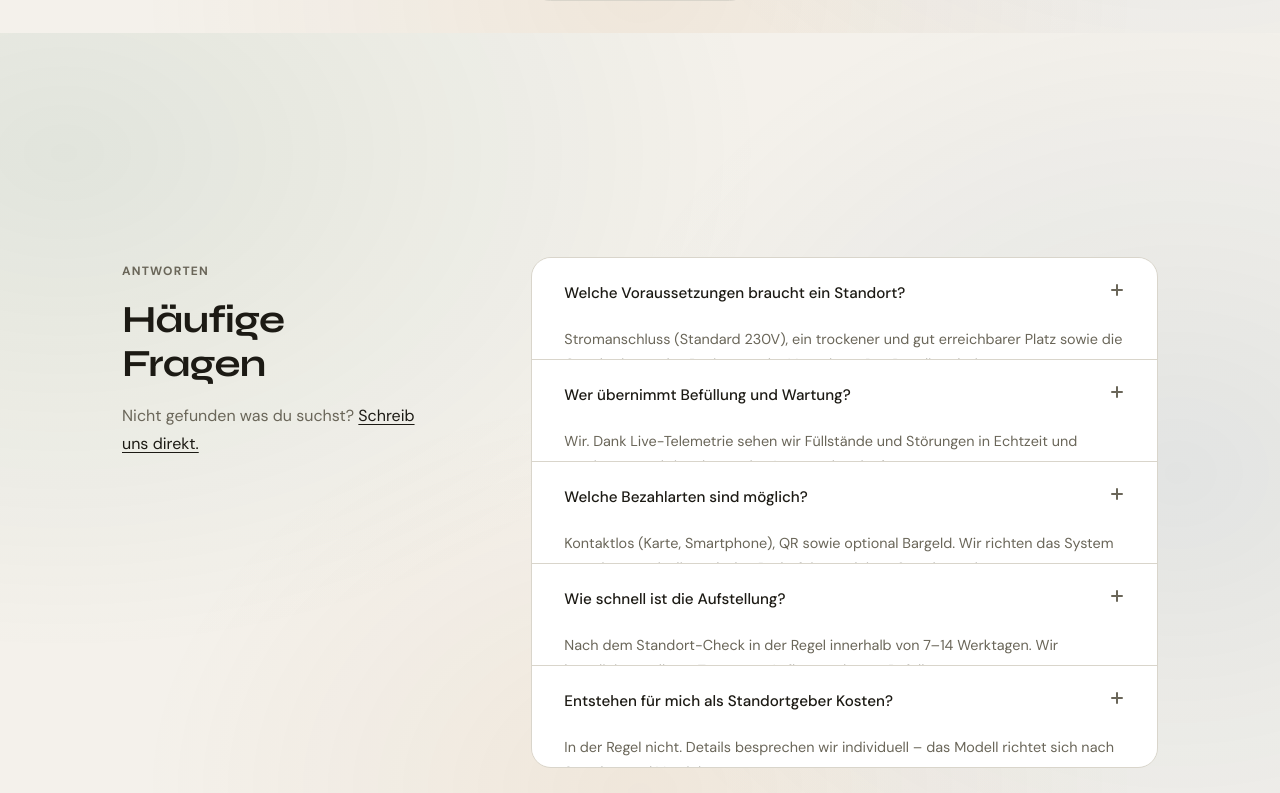
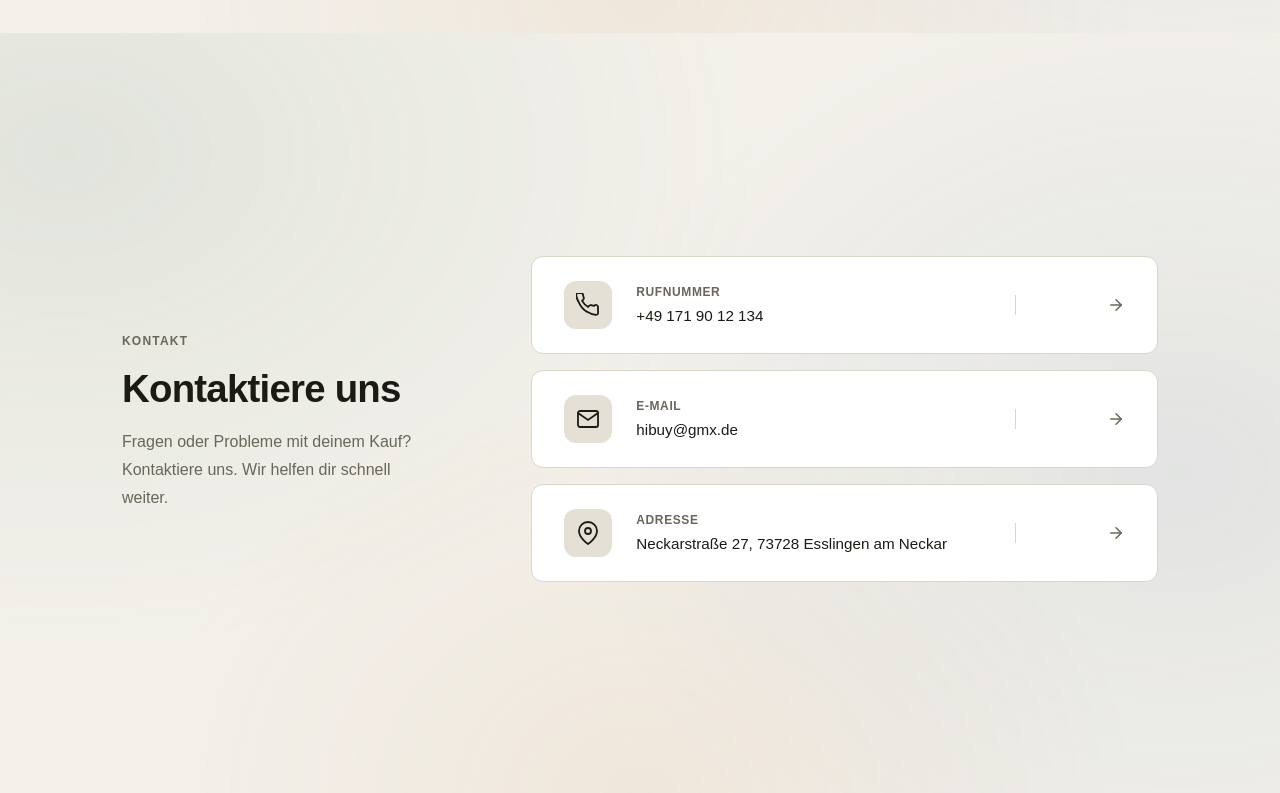
Before and after one commit to Mescak6134/HiBuy-Vue, a Vue app: page /produkte in a window 1280 px wide. Shown: the part 1567-2360 px from the top of the page. Built offline with nearby package versions, Linux system fonts and the light colour scheme; a web font is replaced by a local one.

Commit message:
Initial commit

```diff
--- a/src/App.vue
+++ b/src/App.vue
@@ -1,6 +1,6 @@
 <script setup lang="ts">
-import TheNavbar from '@/components/TheNavbar.vue'
-import TheFooter from '@/components/TheFooter.vue'
+import TheNavbar from "@/components/TheNavbar.vue";
+import TheFooter from "@/components/TheFooter.vue";
 </script>
 
 <template>
@@ -14,8 +14,8 @@ import TheFooter from '@/components/TheFooter.vue'
 </template>
 
 <style>
-@import '@/assets/css/fonts.css';
-@import '@/assets/css/global.css';
+@import "@/assets/fonts/css/fonts.css";
+@import "@/assets/fonts/css/global.css";
 
 .app-wrapper {
     min-height: 100vh;
--- a/src/components/FaqSection.vue
+++ /dev/null
@@ -1,235 +0,0 @@
-<script setup lang="ts">
-/**
- * FaqSection.vue – Häufig gestellte Fragen
- *
- * ANPASSEN:
- * - Fragen/Antworten → faqs Array
- * - Weitere Fragen einfach als neues Objekt ergänzen
- */
-
-import { ref } from "vue";
-
-interface FaqItem {
-    question: string;
-    answer: string;
-}
-
-const faqs: FaqItem[] = [
-    {
-        question: "Welche Voraussetzungen braucht ein Standort?",
-        answer: "Stromanschluss (Standard 230V), ein trockener und gut erreichbarer Platz sowie die Genehmigung des Besitzers oder Verwalters. Der Rest liegt bei uns.",
-    },
-    {
-        question: "Wer übernimmt Befüllung und Wartung?",
-        answer: "Wir. Dank Live-Telemetrie sehen wir Füllstände und Störungen in Echtzeit und reagieren proaktiv – bevor der Automat leer läuft.",
-    },
-    {
-        question: "Welche Bezahlarten sind möglich?",
-        answer: "Kontaktlos (Karte, Smartphone), QR sowie optional Bargeld. Wir richten das System gemeinsam mit dir nach den Bedürfnissen deines Standorts ein.",
-    },
-    {
-        question: "Wie schnell ist die Aufstellung?",
-        answer: "Nach dem Standort-Check in der Regel innerhalb von 7–14 Werktagen. Wir koordinieren alles – Transport, Aufbau und erste Befüllung.",
-    },
-    {
-        question: "Entstehen für mich als Standortgeber Kosten?",
-        answer: "In der Regel nicht. Details besprechen wir individuell – das Modell richtet sich nach Standort und Vereinbarung.",
-    },
-];
-
-// Aktuell geöffnete FAQ-Karte (Index oder null)
-const openIndex = ref<number | null>(null);
-
-function toggle(index: number): void {
-    openIndex.value = openIndex.value === index ? null : index;
-}
-</script>
-
-<template>
-    <section id="faq" class="section">
-        <div class="container faq__inner">
-            <!-- Linke Spalte: Header -->
-            <div class="faq__header">
-                <span class="section-label">Antworten</span>
-                <h2>Häufige Fragen</h2>
-                <p class="section-desc">
-                    Nicht gefunden was du suchst?
-                    <a href="#kontakt">Schreib uns direkt.</a>
-                </p>
-            </div>
-
-            <!-- Rechte Spalte: Akkordeon -->
-            <div class="faq__list">
-                <div
-                    v-for="(faq, index) in faqs"
-                    :key="index"
-                    class="faq__item"
-                    :class="{ 'faq__item--open': openIndex === index }"
-                >
-                    <button
-                        class="faq__question"
-                        :aria-expanded="openIndex === index"
-                        @click="toggle(index)"
-                    >
-                        <span>{{ faq.question }}</span>
-                        <!-- Plus / Minus Icon -->
-                        <span class="faq__icon" aria-hidden="true">
-                            <svg
-                                width="16"
-                                height="16"
-                                viewBox="0 0 16 16"
-                                fill="none"
-                                stroke="currentColor"
-                                stroke-width="2"
-                                stroke-linecap="round"
-                            >
-                                <line
-                                    x1="8"
-                                    y1="3"
-                                    x2="8"
-                                    y2="13"
-                                    class="faq__icon-vert"
-                                />
-                                <line x1="3" y1="8" x2="13" y2="8" />
-                            </svg>
-                        </span>
-                    </button>
-
-                    <div class="faq__answer">
-                        <p>{{ faq.answer }}</p>
-                    </div>
-                </div>
-            </div>
-        </div>
-    </section>
-</template>
-
-<style scoped>
-.faq__inner {
-    display: grid;
-    grid-template-columns: 1fr 2fr;
-    gap: var(--space-12);
-    align-items: start;
-}
-
-/* ─── Header ──────────────────────────────────────────────── */
-.section-label {
-    display: inline-block;
-    font-size: 0.75rem;
-    font-weight: 600;
-    letter-spacing: 0.1em;
-    text-transform: uppercase;
-    color: var(--color-text-muted);
-    margin-bottom: var(--space-2);
-}
-
-.section-desc {
-    margin-top: var(--space-2);
-    font-size: 1rem;
-}
-
-.section-desc a {
-    color: var(--color-text);
-    text-decoration: underline;
-    text-underline-offset: 3px;
-}
-
-/* ─── FAQ-Liste ───────────────────────────────────────────── */
-.faq__list {
-    display: flex;
-    flex-direction: column;
-    gap: 0;
-    border: 1px solid var(--color-border);
-    border-radius: var(--radius-lg);
-    overflow: hidden;
-}
-
-.faq__item {
-    border-bottom: 1px solid var(--color-border);
-    background-color: var(--color-surface);
-    transition: background-color var(--transition-slow);
-}
-
-.faq__item:last-child {
-    border-bottom: none;
-}
-
-.faq__item--open {
-    background-color: var(--color-surface-alt);
-}
-
-/* ─── Frage-Button ────────────────────────────────────────── */
-.faq__question {
-    width: 100%;
-    display: flex;
-    justify-content: space-between;
-    align-items: center;
-    gap: var(--space-3);
-    padding: var(--space-3) var(--space-4);
-    background: transparent;
-    border: none;
-    cursor: pointer;
-    text-align: left;
-    font-family: var(--font-body);
-    font-size: 0.95rem;
-    font-weight: 500;
-    color: var(--color-text);
-    transition: color var(--transition);
-}
-
-.faq__question:hover {
-    color: var(--color-text);
-}
-
-/* ─── Plus/Minus Icon ─────────────────────────────────────── */
-.faq__icon {
-    flex-shrink: 0;
-    color: var(--color-text-muted);
-    transition: transform var(--transition);
-}
-
-.faq__item--open .faq__icon {
-    transform: rotate(45deg);
-}
-
-.faq__icon-vert {
-    transition: opacity var(--transition);
-}
-
-/* ─── Antwort ─────────────────────────────────────────────── */
-.faq__answer {
-    display: grid;
-    grid-template-rows: 0fr;
-    transition: grid-template-rows 300ms ease;
-    overflow: hidden;
-}
-
-.faq__item--open .faq__answer {
-    grid-template-rows: 1fr;
-}
-
-.faq__answer p {
-    min-height: 0;
-    padding: 0 var(--space-4) var(--space-4);
-    font-size: 0.9rem;
-    line-height: 1.7;
-}
-
-/* ─── Responsive ──────────────────────────────────────────── */
-@media (max-width: 768px) {
-    .faq__inner {
-        grid-template-columns: 1fr;
-        gap: var(--space-5);
-    }
-}
-
-@media (max-width: 480px) {
-    .faq__question {
-        font-size: 0.9rem;
-        padding: var(--space-2) var(--space-3);
-    }
-    .faq__answer p {
-        padding: 0 var(--space-3) var(--space-3);
-    }
-}
-</style>
--- a/src/views/HomeView.vue
+++ b/src/views/HomeView.vue
@@ -9,17 +9,15 @@
  * 2. Hier importieren: import MeineSektion from '@/components/MeineSektion.vue'
  * 3. Im Template einbinden: <MeineSektion />
  */
-import HeroSection from '@/components/HeroSection.vue'
-import AngebotSection from '@/components/AngebotSection.vue'
-import FaqSection from '@/components/FaqSection.vue'
-import KontaktSection from '@/components/KontaktSection.vue'
+import HeroSection from "@/components/HeroSection.vue";
+import AngebotSection from "@/components/AngebotSection.vue";
+import KontaktSection from "@/components/KontaktSection.vue";
 </script>
 
 <template>
-  <div>
-    <HeroSection />
-    <AngebotSection />
-    <FaqSection />
-    <KontaktSection />
-  </div>
+    <div>
+        <HeroSection />
+        <AngebotSection />
+        <KontaktSection />
+    </div>
 </template>
```
Also changed, not shown: src/assets/fonts/css/fonts.css (renamed from src/assets/css/fonts.css), src/assets/fonts/css/global.css (renamed from src/assets/css/global.css). Lines whose indentation alone changed are shown as unchanged.
